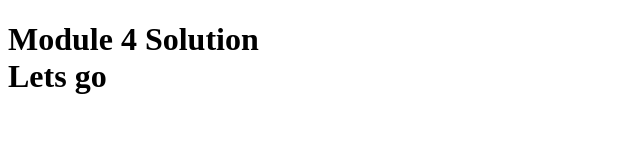
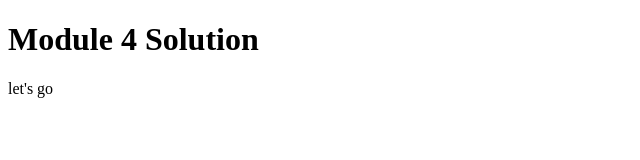
Before and after one commit to fatemeheidari1998/coursera, a plain HTML site: page module4-solution/index.html in a window 1280 px wide. Shown: the whole page, without its empty margins (0-640 px from the left). Drawn offline with Linux system fonts and the light colour scheme.

Commit message:
Update index.html

```diff
--- a/module4-solution/index.html
+++ b/module4-solution/index.html
@@ -8,6 +8,7 @@
   <script src="./script.js"></script>
 </head>
 <body>
-  <h1>Module 4 Solution <br> Lets go</h1>
+  <h1>Module 4 Solution</h1>
+  <p>let's go</p>
 </body>
 </html>
```
